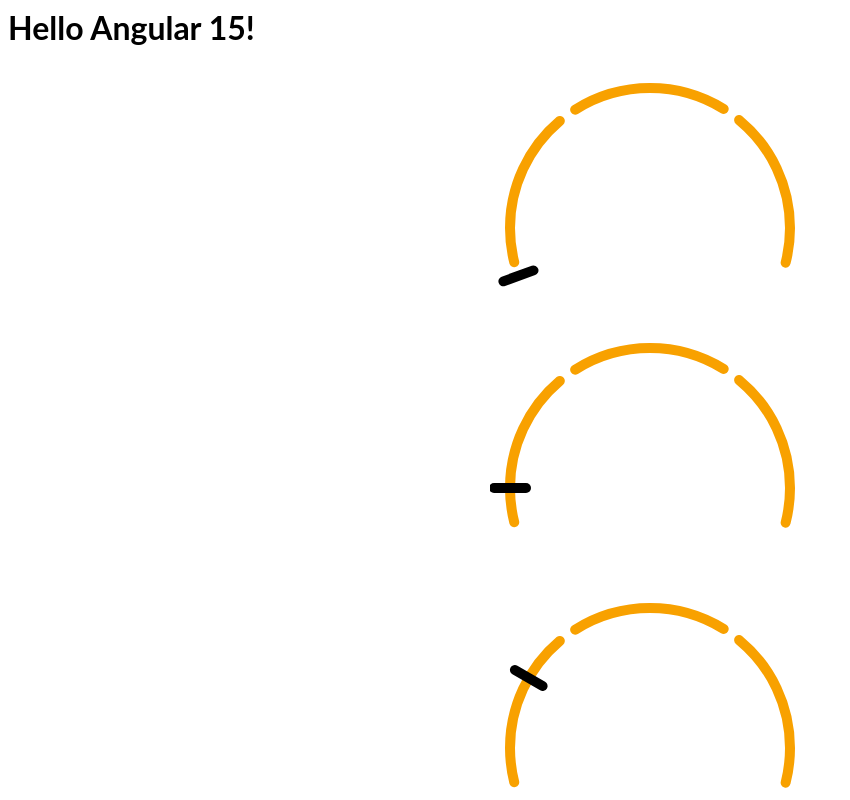
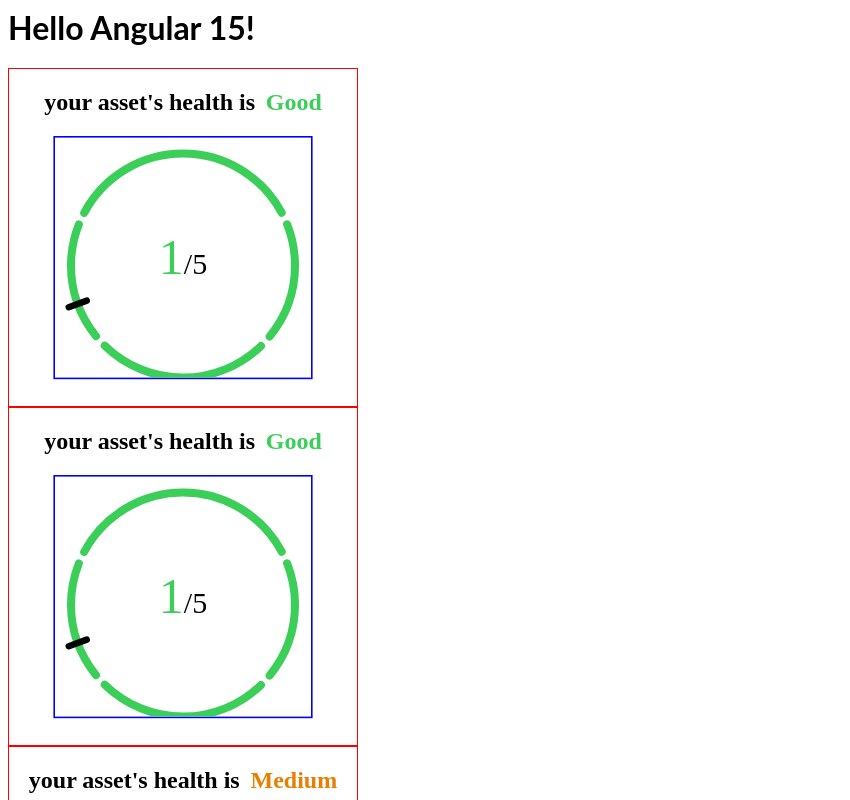
Before and after one commit to vandelio/custom-gauge, an Angular app: page / in a window 1280 px wide. Shown: the top 800 px of the page, without its empty margins (0-850 px from the left). Built offline with nearby package versions, Linux system fonts and the light colour scheme.

Commit message:
3 files modified

```diff
--- a/src/app/svg-gauge/svg-gauge.component.css
+++ b/src/app/svg-gauge/svg-gauge.component.css
@@ -1,24 +1,43 @@
 .custom-gauge-container {
   box-sizing: border-box;
   overflow: hidden;
-  width: 100%;
+  width: 350px;
   min-height: 260px;
   position: relative;
+  border: 1px solid red;
+  display: flex;
+  flex-direction: column;
+  align-items: center;
+}
+h2 {
+  display: flex;
+  align-items: center;
+  justify-content: center;
+}
+h2 span {
+  margin-left: 0.9ch;
+}
+h3 {
+  font-weight: 100;
+  font-size: 30px;
+  transform: translateY(-90px);
+}
+h3 .grade {
+  font-size: 50px;
 }
 
 svg {
+  border: 1px solid blue;
+  width: 160px;
   fill: transparent;
   stroke-width: 5px;
-  position: absolute;
-  top: 0%;
-  left: 50%;
-  transform: scale(2);
-  transform-origin: top center;
+  position: relative;
+  transform: scale(1.6);
+  transform-origin: center top;
 }
 circle {
-  stroke: #f8a100;
-  stroke-dasharray: 33%, 4%; /* This is what makes the dashed lines in the semi circle */
-  stroke-dashoffset: -27; /* This adjusts the offset and the starting point of the first dash */
+  stroke-dasharray: 115, 8, 108, 8, 74, 8, 151, 8;
+  stroke-dashoffset: 67;
 }
 line {
   transform: rotate(
--- a/src/app/svg-gauge/svg-gauge.component.ts
+++ b/src/app/svg-gauge/svg-gauge.component.ts
@@ -7,32 +7,73 @@ import { Component, Input, OnInit } from '@angular/core';
 })
 export class SvgGaugeComponent implements OnInit {
   @Input() value: number = 0;
+  gaugeSettings = [
+    {
+      color: '#3BCE58',
+      needleRotatingValue: -110,
+      displayValue: '1',
+      titleSuffix: 'Good',
+    },
+    {
+      color: '#E78002',
+      needleRotatingValue: -60,
+      displayValue: '2',
+      titleSuffix: 'Medium',
+    },
+    {
+      color: '#E78002',
+      needleRotatingValue: 0,
+      displayValue: '3',
+      titleSuffix: 'Medium',
+    },
+    {
+      color: '#E78002',
+      needleRotatingValue: 60,
+      displayValue: '4',
+      titleSuffix: 'Medium',
+    },
+    {
+      color: '#DB0300',
+      needleRotatingValue: 110,
+      displayValue: '5',
+      titleSuffix: 'Poor',
+    },
+  ];
+
+  displayValueOfTotal = '5';
   colorArray = ['#3BCE58', '#E78002', '#DB0300'];
-  needleValue: number = -120;
-  needlePosition: string = 'rotate(-110 80 80)';
+  needleRotatingValue: number = -110; // starting point
+  needlePosition: string = 'rotate(' + this.needleRotatingValue + ' 80 80)'; // starting point
   transformOrigin: number = 80;
+  title: string = "your asset's health is ";
+  setting;
 
   constructor() {}
 
   ngOnInit() {
-    let interv = setInterval(() => {
-      this.needleValue += 2;
-      const pos = this.transformOrigin;
-      this.needlePosition = `rotate(${this.needleValue} ${pos} ${pos})`;
-      if (this.needleValue === this.needleTarget(this.value)) {
-        clearInterval(interv);
-      }
-    }, 10);
+    this.setting = this.getGaugeSettings();
+
+    // Move needle until final position
+    /*let movingGaugeNeedle = setInterval(() => {
+      this.needleRotatingValue += 2;
+      this.setNeedlePosition();
+      if (this.needleRotatingValue === this.setting.needleRotatingValue)
+        clearInterval(movingGaugeNeedle);
+    }, 10);*/
   }
-  needleTarget(value) {
-    if (value === 0.1) return -110;
-    if (value === 0.2) return -90;
-    if (value === 0.3) return -60;
-    if (value === 0.4) return -30;
-    if (value === 0.5) return 0;
-    if (value === 0.6) return 30;
-    if (value === 0.7) return 60;
-    if (value === 0.8) return 90;
-    if (value === 0.9) return 110;
+  setNeedlePosition() {
+    const pos = this.transformOrigin;
+    this.needlePosition = `rotate(${this.needleRotatingValue} ${pos} ${pos})`;
+  }
+  getGaugeSettings() {
+    console.log('index', this.getIndexByInputValue());
+    return this.gaugeSettings[this.getIndexByInputValue()];
+  }
+  getIndexByInputValue() {
+    if (this.value <= 0.2) return 0;
+    if (this.value > 0.2 && this.value <= 0.4) return 1;
+    if (this.value > 0.4 && this.value < 0.6) return 2;
+    if (this.value >= 0.6 && this.value < 0.8) return 3;
+    if (this.value >= 0.8) return 4;
   }
 }
```
Also changed, not shown: src/app/svg-gauge/svg-gauge.component.svg.
